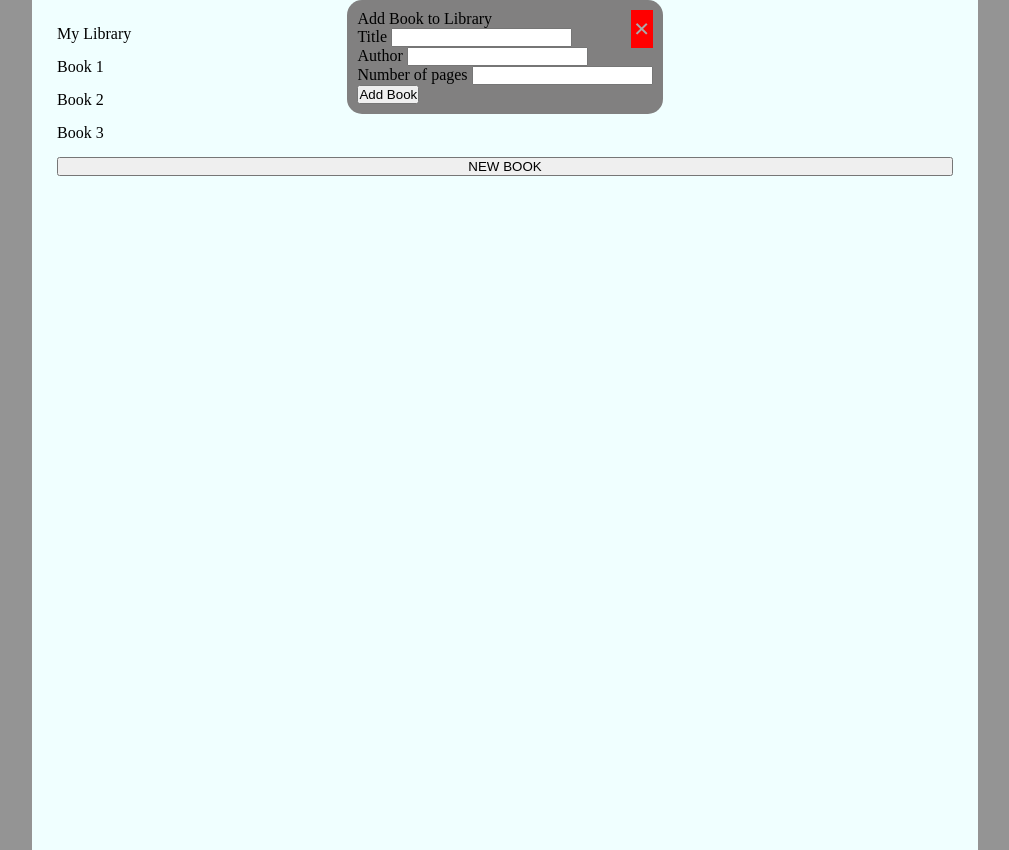
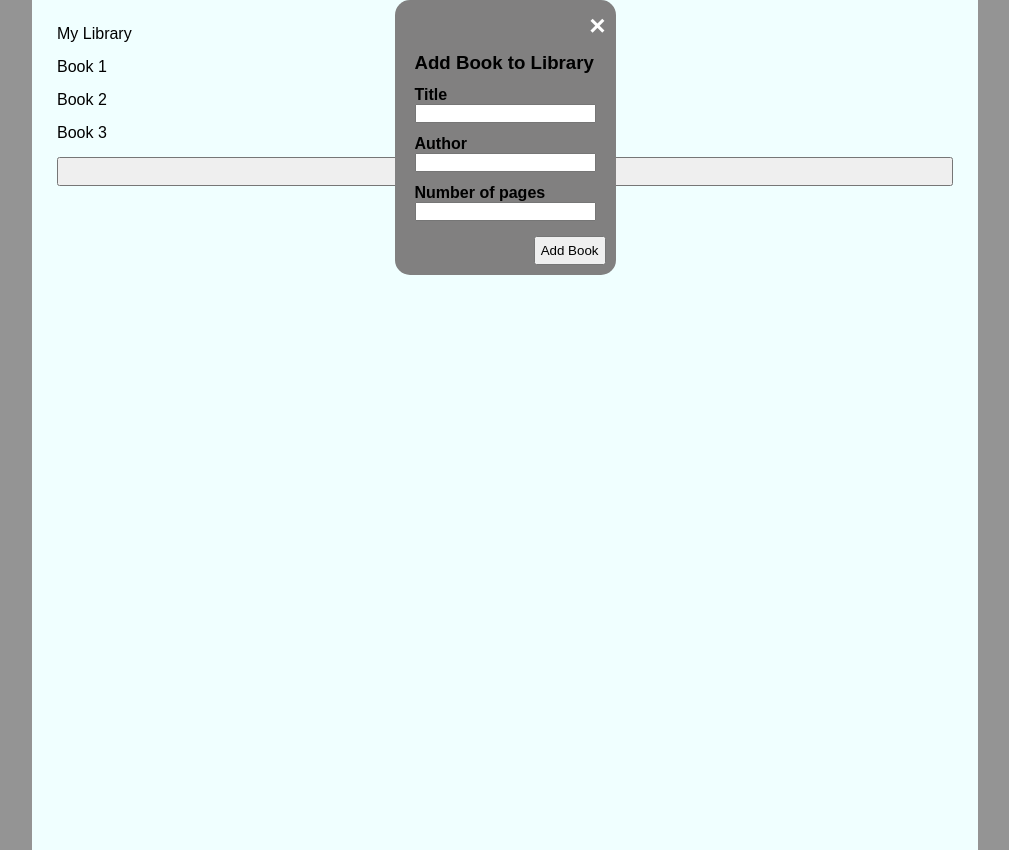
Before and after one commit to Rxanadu/odin-library, a plain HTML site: page index.html in a window 1280 px wide. Both pictures are taken after a click on the button "NEW BOOK". Shown: the whole page, without its empty margins (135-1144 px from the left). Drawn offline with Linux system fonts and the light colour scheme.

Commit message:
updated styling for add book modal

```diff
--- a/index.html
+++ b/index.html
@@ -23,27 +23,21 @@
         <div class="modal-content">
             <div class="modal-header">
                 <span class="close">&times;</span>
-                <p>Add Book to Library</p>
             </div>
             <div class="add-book-form">
+                <p>Add Book to Library</p>
                 <ul>
                     <li>
-                        <label for="title">
-                            Title
-                            <input type="text" name="title" id="title">
-                        </label>
+                        <label for="title">Title</label>
+                        <input type="text" name="title" id="title" required>
                     </li>
                     <li>
-                        <label for="author">
-                            Author
-                            <input type="text" name="author" id="author">
-                        </label>
+                        <label for="author">Author</label>
+                        <input type="text" name="author" id="author" required>
                     </li>
                     <li>
-                        <label for="pages">
-                            Number of pages
-                            <input type="number" name="pages" id="pages">
-                        </label>
+                        <label for="pages">Number of pages</label>
+                        <input type="number" name="pages" id="pages" required>
                     </li>
                 </ul>
             </div>
--- a/style.css
+++ b/style.css
@@ -1,23 +1,32 @@
-*{
+* {
   margin: 0%;
   padding: 0%;
 }
 
-body{
+body {
   background-color: rgb(148, 148, 148);
   display: flex;
   justify-content: center;
+  font-family: Arial, Helvetica, sans-serif;
 }
 
-li{
+li {
   list-style-type: none;
+}
+
+label{
+    font-weight: bold;
+}
+
+button{
+    padding: 5px;
 }
 
 /********************/
 /*Library List*/
 /********************/
 
-.library{
+.library {
   background-color: azure;
   display: flex;
   flex-direction: column;
@@ -27,13 +36,13 @@ li{
   gap: 15px;
 }
 
-.library-list{
+.library-list {
   display: flex;
   flex-direction: column;
-    gap:15px;
+  gap: 15px;
 }
 
-.library-list>p{
+.library-list > p {
   font-size: 25pt;
 }
 
@@ -41,29 +50,52 @@ li{
 /*Add Book Modal*/
 /********************/
 
-.add-modal{
+.add-modal {
   display: none;
   position: absolute;
   background: rgb(129, 128, 128);
-    padding:10px;
+  padding: 10px;
   vertical-align: middle;
   border-radius: 15px;
 }
 
+.modal-header{
+    text-align: right;
+}
 
-
-.close{
-    display: flex;
-    justify-content: flex-end;
-    background-color: red;
-    padding:3px;
-
-    color: #aaaaaa;
-  float: right;
+.close {
+  color: #ffffff;
   font-size: 28px;
   font-weight: bold;
 }
 
-.modal-header>p{
-    justify-content:left;
+.close:hover{
+    background-color: red;
 }
+
+.add-book-form{
+    margin: 10px;
+}
+
+.add-book-form>p{
+    font-size: 14pt;
+    font-weight: bold;
+    margin-bottom: 12px;
+}
+
+.add-book-form ul{
+    margin-bottom:15px;
+    display: flex;
+    flex-direction: column;
+    gap: 12px;
+}
+
+.add-book-form ul li {
+  display: flex;
+  flex-direction: column;
+  justify-content: space-between;
+}
+
+.form-buttons{
+    float: right;
+}
```
Lines whose indentation alone changed are shown as unchanged.
